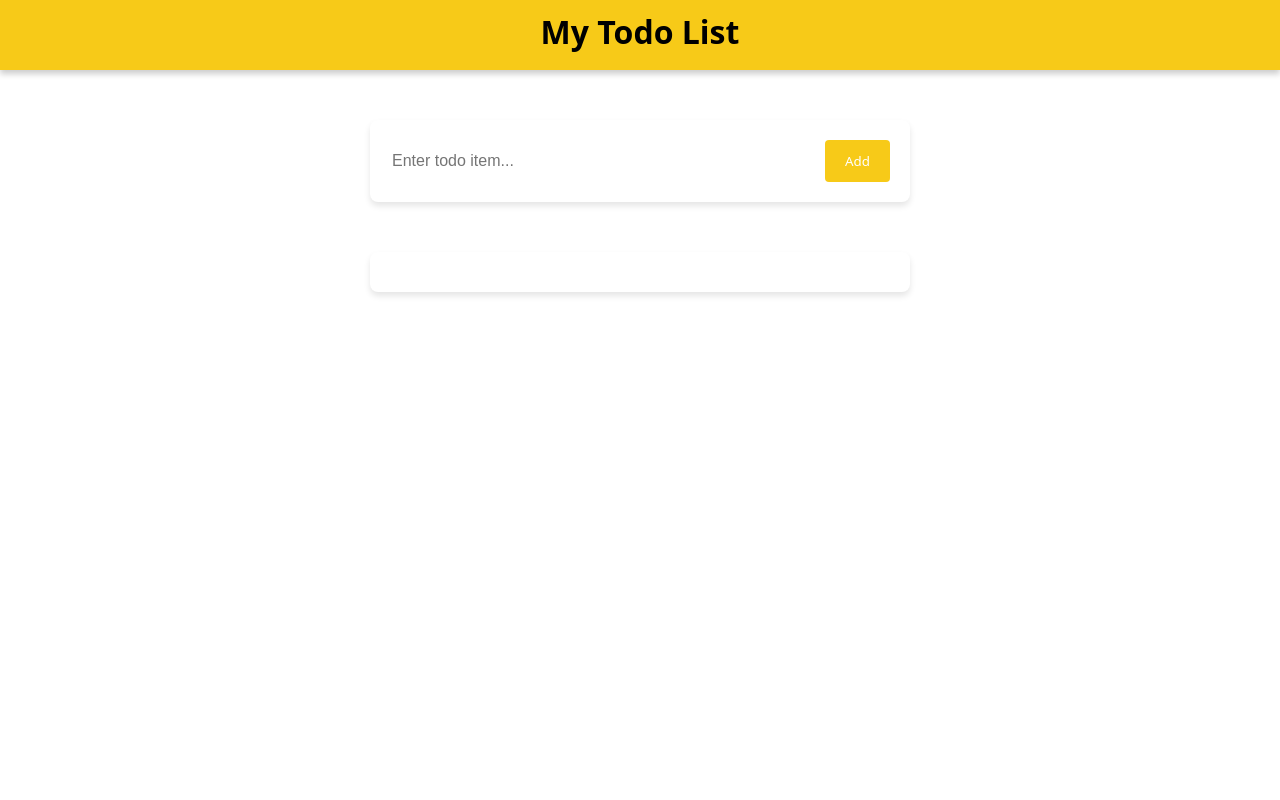
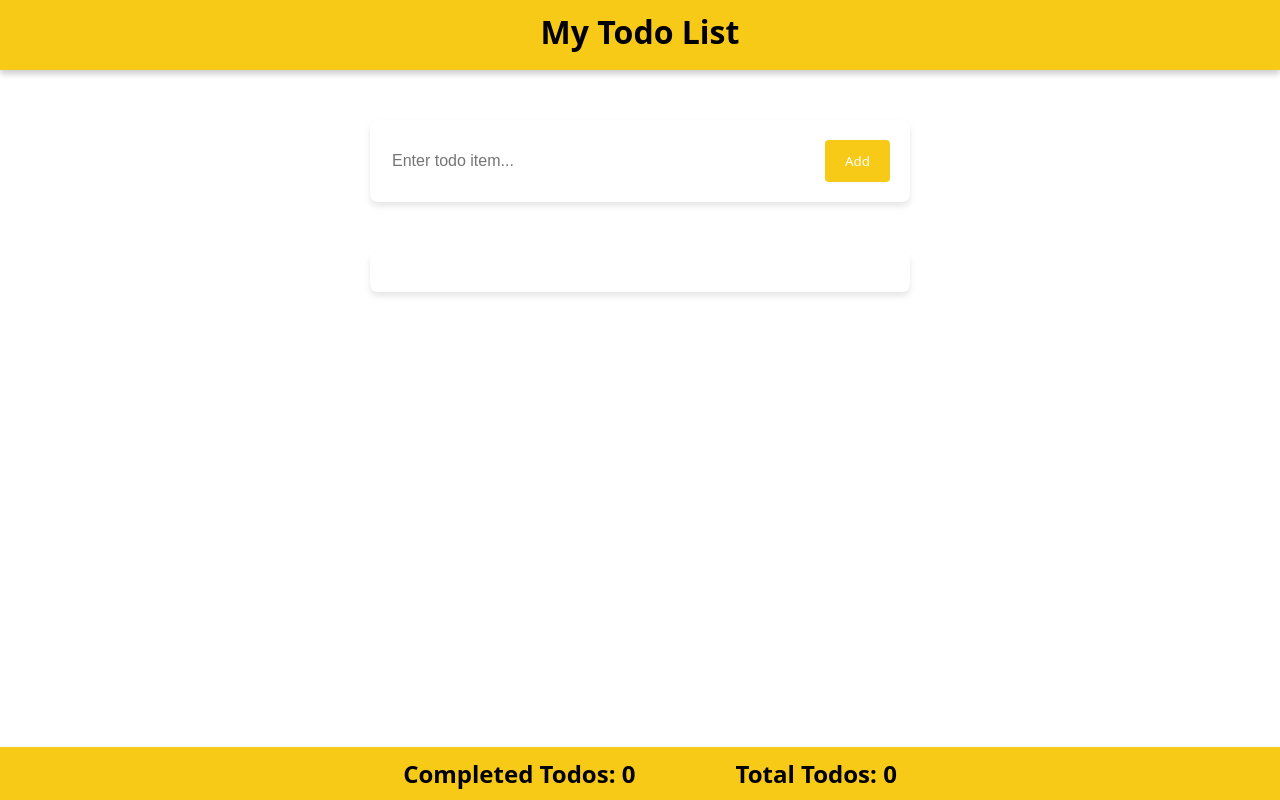
Before and after one commit to Coding-Prince/Todo-App-Using-React-JSX, a React (Vite) app: page / in a window 1280 px wide. Built offline with nearby package versions, Linux system fonts and the light colour scheme.

Commit message:
Create Counting Completed and Total Todos Functionality

```diff
--- /dev/null
+++ b/src/components/Footer.jsx
@@ -0,0 +1,10 @@
+import styles from "./footer.module.css";
+
+export default function Footer({ completedTodos, totalTodos }) {
+  return (
+    <div className={styles.footer}>
+      <span className={styles.item}>Completed Todos: {completedTodos}</span>
+      <span className={styles.item}>Total Todos: {totalTodos}</span>
+    </div>
+  );
+}
--- a/src/components/Todo.jsx
+++ b/src/components/Todo.jsx
@@ -2,11 +2,18 @@
 import { useState } from "react";
 import Form from "./Form";
 import TodoList from "./TodoList";
+import Footer from "./Footer";
 
 //Creating and Exporting the Todo Component
 export default function Todo() {
   //State that saves submitted value inputed by user
   const [todos, setTodos] = useState([]);
+
+  //Variable that stores the count of only completed todos
+  const completedTodos = todos.filter((todo) => todo.done).length;
+
+  //Variable that stores the count of the total number of todos
+  const totalTodos = todos.length;
 
   //Returning the form and input to the Todo Component
   return (
@@ -16,6 +23,8 @@
 
       {/* Displaying Todo Item Through TodoList Component */}
       <TodoList todos={todos} setTodos={setTodos} />
+      {/* Displaying Completed Todos */}
+      <Footer completedTodos={completedTodos}  totalTodos={totalTodos}/>
     </div>
   );
 }
--- /dev/null
+++ b/src/components/footer.module.css
@@ -0,0 +1,14 @@
+.footer {
+  position: fixed;
+  bottom: 0;
+  font-size: 1.5em;
+  font-weight: bold;
+  text-align: center;
+  width: 100%;
+  background-color: #f7ca18;
+  padding: 10px;
+}
+
+.item {
+  margin: 50px;
+}
```
